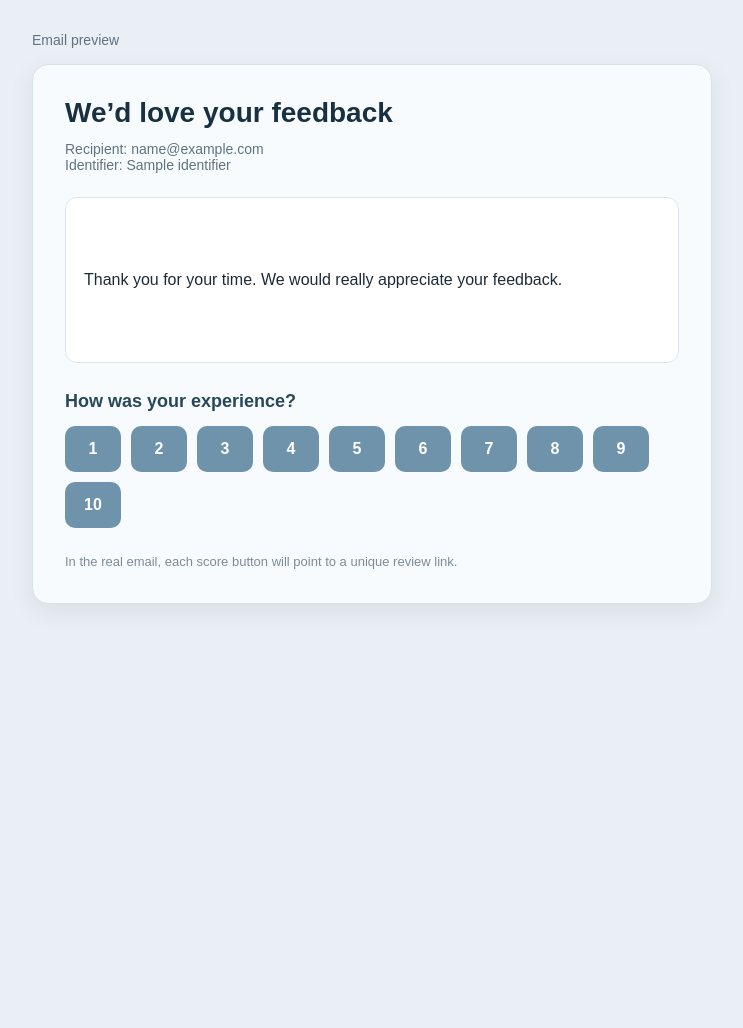
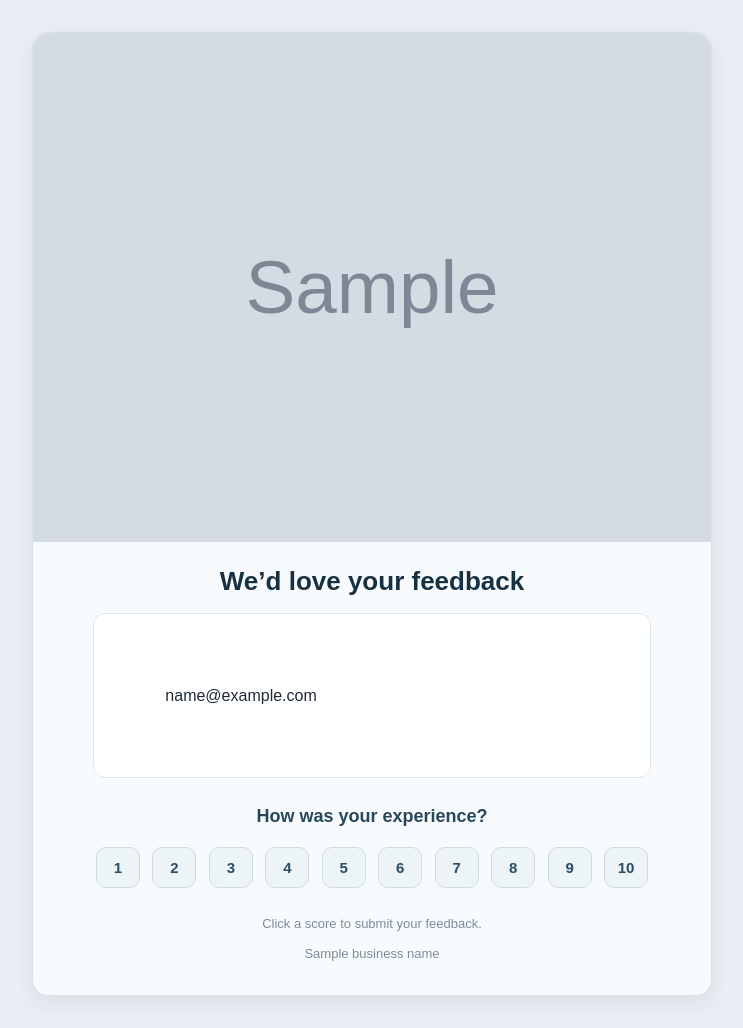
Before and after one commit to chrgxh/my_review_app, a FastAPI app: template templates/feedback_email.html in a window 1280 px wide. Shown: the whole page, without its empty margins (268-1011 px from the left). Before the commit the page ends 604 px from the top, so only its background shows below. Run offline with FastAPI, Linux system fonts and the light colour scheme; the template is opened without the code that fills it: most values are stand-ins (such as "Sample title", 1, 10 or a date in 2020); grey boxes marked "Sample" are stand-in pictures; parts of the project's set-up code (start-up, migrations or seed data) failed here and were passed over.

Commit message:
Format feedback email and add logo in mail

```diff
--- a/routes/pages.py
+++ b/routes/pages.py
@@ -63,9 +63,12 @@ async def preview_email(
             "recipient_email": recipientEmail,
             "identifier": identifier,
             "message": message,
+            "default_email_text": current_business.default_email_text,
             "feedback_url": f"{settings.base_url}/feedback",
             "current_user": current_user,
             "current_business": current_business,
+            "business_name": current_business.name,
+            "logo_url": current_business.logo_url,
         },
     )
 
--- a/templates/feedback_email.html
+++ b/templates/feedback_email.html
@@ -3,7 +3,7 @@
 <head>
     <meta charset="UTF-8">
     <meta name="viewport" content="width=device-width, initial-scale=1.0">
-    <title>Email Preview</title>
+    <title>We’d love your feedback</title>
     <style>
         body {
             margin: 0;
@@ -16,12 +16,7 @@
         .email-wrapper {
             max-width: 680px;
             margin: 0 auto;
-        }
-
-        .preview-label {
-            margin-bottom: 16px;
-            color: #5f7383;
-            font-size: 14px;
+            text-align: center;
         }
 
         .email-card {
@@ -32,55 +27,64 @@
             box-shadow: 0 8px 24px rgba(32, 55, 70, 0.08);
         }
 
+        .logo {
+            display: block;
+            margin: 0 auto 20px;
+        }
+
         h1 {
-            margin: 0 0 12px;
-            font-size: 28px;
+            margin: 0 0 16px;
+            font-size: 26px;
             color: #183142;
         }
 
-        .meta {
-            margin-bottom: 24px;
-            color: #5f7383;
-            font-size: 14px;
-        }
-
         .message-box {
-            margin-bottom: 28px;
+            margin: 0 auto 28px;
             padding: 18px;
             background: #ffffff;
             border: 1px solid #dbe5ec;
             border-radius: 12px;
+            max-width: 520px;
+            text-align: left;
             white-space: pre-wrap;
             line-height: 1.6;
         }
 
         .rating-title {
-            margin: 0 0 14px;
+            margin: 0 0 16px;
             font-size: 18px;
             color: #27485a;
         }
 
         .score-row {
-            display: flex;
-            gap: 10px;
-            flex-wrap: wrap;
-            margin-bottom: 24px;
+            text-align: center;
+            margin-bottom: 22px;
         }
 
         .score-btn {
             display: inline-block;
-            min-width: 56px;
-            padding: 14px 0;
+            margin: 4px;
+            min-width: 42px;
+            padding: 12px 0;
             text-align: center;
             text-decoration: none;
-            background: #6f93ab;
-            color: #ffffff;
+            background: #edf4f8;
+            color: #2c4d63;
+            border: 1px solid #cddbe5;
             border-radius: 10px;
-            font-weight: 600;
-            font-size: 16px;
+            font-weight: 700;
+            font-size: 15px;
+            line-height: 1;
         }
 
         .footer-note {
+            color: #7a8d9a;
+            font-size: 13px;
+            line-height: 1.5;
+        }
+
+        .business-name {
+            margin-top: 10px;
             color: #7a8d9a;
             font-size: 13px;
             line-height: 1.5;
@@ -89,22 +93,28 @@
 </head>
 <body>
     <div class="email-wrapper">
-        <div class="preview-label">Email preview</div>
+        <div class="email-card">
 
-        <div class="email-card">
+            {% if logo_url %}
+                <div style="margin:-32px -32px 24px -32px;">
+                    <img
+                        src="{{ logo_url }}"
+                        alt="{{ business_name or 'Logo' }}"
+                        style="display:block; width:100%; height:auto; border-top-left-radius:16px; border-top-right-radius:16px;"
+                    >
+                </div>
+            {% endif %}
+
             <h1>We’d love your feedback</h1>
 
-            <div class="meta">
-                Recipient: {{ recipient_email }}<br>
-                Identifier: {{ identifier }}
-            </div>
-
             <div class="message-box">
-{% if message %}
-{{ message }}
-{% else %}
-Thank you for your time. We would really appreciate your feedback.
-{% endif %}
+            {% if message %}
+            {{ message }}
+            {% elif default_email_text %}
+            {{ default_email_text }}
+            {% else %}
+            Thank you for your time. We would really appreciate your feedback.
+            {% endif %}
             </div>
 
             <h2 class="rating-title">How was your experience?</h2>
@@ -123,8 +133,15 @@ Thank you for your time. We would really appreciate your feedback.
             </div>
 
             <div class="footer-note">
-                In the real email, each score button will point to a unique review link.
+                Click a score to submit your feedback.
             </div>
+
+            {% if business_name %}
+                <div class="business-name">
+                    {{ business_name }}
+                </div>
+            {% endif %}
+
         </div>
     </div>
 </body>
```
Also changed, not shown: 1 other file.
